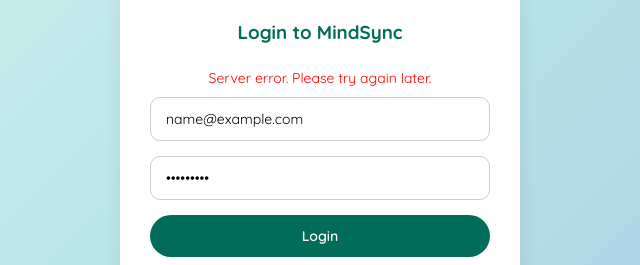
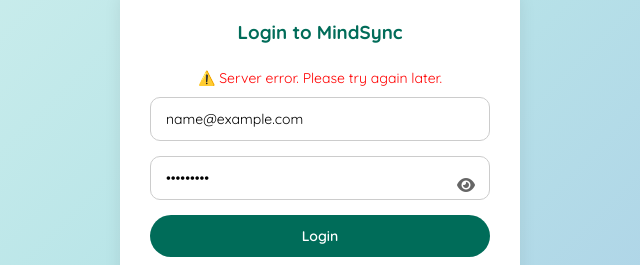
Before and after one commit to sumit210903/mindsync-frontend, a website: page login.html in a window 1280 px wide. Both pictures are taken after typing "name@example.com", "Sample123" into the empty fields and a click on the button "Login". Shown: the part 328-593 px from the top of the page, 320-960 px from the left. Drawn offline with Linux system fonts and the light colour scheme; no server answers.

Commit message:
Fix login API issue and update frontend fetch calls

```diff
--- a/login.html
+++ b/login.html
@@ -82,6 +82,21 @@
       border-color: #006c59; outline: none; box-shadow: 0 0 5px rgba(0,108,89,0.3);
     }
 
+    .password-wrapper {
+      position: relative;
+    }
+    .toggle-password {
+      position: absolute;
+      right: 15px;
+      top: 50%;
+      transform: translateY(-50%);
+      cursor: pointer;
+      color: #666;
+    }
+    .toggle-password:hover {
+      color: #006c59;
+    }
+
     .login-card button {
       background: #006c59; color: #fff; padding: 12px 25px;
       border: none; border-radius: 25px; font-size: 14px; font-weight: 600;
@@ -134,13 +149,18 @@
   </section>
 
   <!-- Login Section -->
-  <section class="login-section" id="login-section">
+  <section class="login-section">
     <div class="login-card">
       <h3>Login to MindSync</h3>
       <form id="loginForm">
-        <p id="error" class="error-message">Invalid credentials</p>
+        <p id="error" class="error-message"></p>
         <input type="email" id="email" placeholder="Email" required>
-        <input type="password" id="password" placeholder="Password" required>
+
+        <div class="password-wrapper">
+          <input type="password" id="password" placeholder="Password" required>
+          <i class="fa-solid fa-eye toggle-password" id="togglePassword"></i>
+        </div>
+
         <button type="submit">Login</button>
         <p class="loading" id="loading">⏳ Logging in...</p>
       </form>
@@ -154,15 +174,30 @@
   </footer>
 
 <script>
+  // Redirect if already logged in
+  if (localStorage.getItem("token")) {
+    window.location.href = "dashboard.html";
+  }
+
   const loginForm = document.getElementById("loginForm");
   const errorMsg = document.getElementById("error");
   const loading = document.getElementById("loading");
+  const togglePassword = document.getElementById("togglePassword");
+  const passwordInput = document.getElementById("password");
 
-  loginForm.addEventListener("submit", async function (e) {
+  // Show/Hide password toggle
+  togglePassword.addEventListener("click", () => {
+    const type = passwordInput.getAttribute("type") === "password" ? "text" : "password";
+    passwordInput.setAttribute("type", type);
+    togglePassword.classList.toggle("fa-eye-slash");
+  });
+
+  // Login logic
+  loginForm.addEventListener("submit", async (e) => {
     e.preventDefault();
 
     const email = document.getElementById("email").value.trim();
-    const password = document.getElementById("password").value.trim();
+    const password = passwordInput.value.trim();
 
     if (!email || !password) {
       errorMsg.textContent = "Please enter both email and password.";
@@ -174,27 +209,29 @@
     loading.style.display = "block";
 
     try {
-      const response = await fetch("https://mindsync-backend-c7v9.onrender.com/api/users/login", {
-        method: "POST",
+      const res = await fetch("https://mindsync-backend-c7v9.onrender.com/api/users/login", {
+        method: "POST", // ✅ Corrected
         headers: { "Content-Type": "application/json" },
         body: JSON.stringify({ email, password }),
       });
 
-      const data = await response.json();
+      console.log("Response status:", res.status);
+      const data = await res.json();
+      console.log("Response data:", data);
+
       loading.style.display = "none";
 
-      if (response.ok) {
-        if (data.token) {
-          localStorage.setItem("token", data.token);
-        }
+      if (res.ok && data.token) {
+        localStorage.setItem("token", data.token);
+        localStorage.setItem("userEmail", email);
         window.location.href = "dashboard.html";
       } else {
         errorMsg.textContent = data.message || "Invalid credentials. Please try again.";
         errorMsg.style.display = "block";
       }
-    } catch (error) {
-      console.error("Login error:", error);
-      errorMsg.textContent = "Server error. Please try again later.";
+    } catch (err) {
+      console.error("Login error:", err);
+      errorMsg.textContent = "⚠️ Server error. Please try again later.";
       errorMsg.style.display = "block";
       loading.style.display = "none";
     }
```
